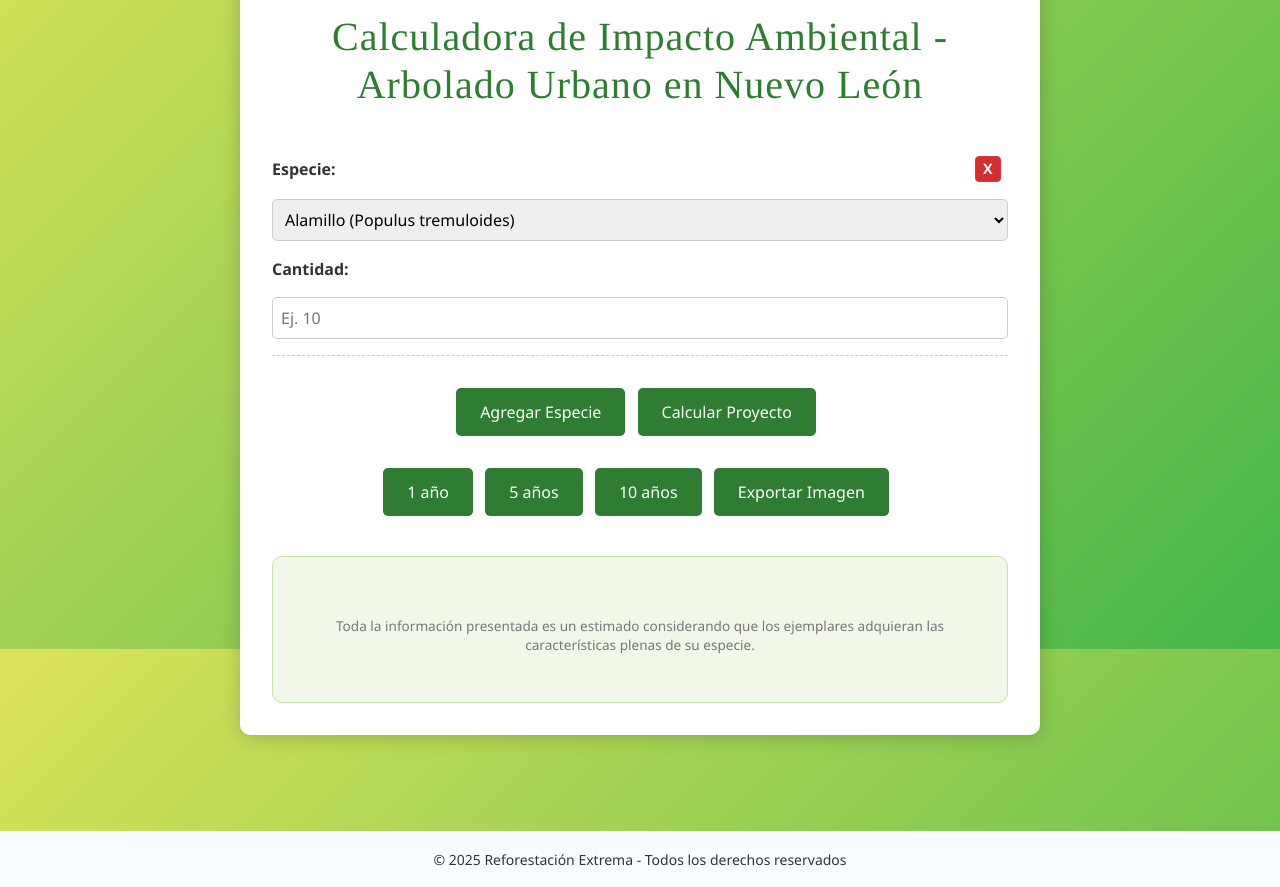
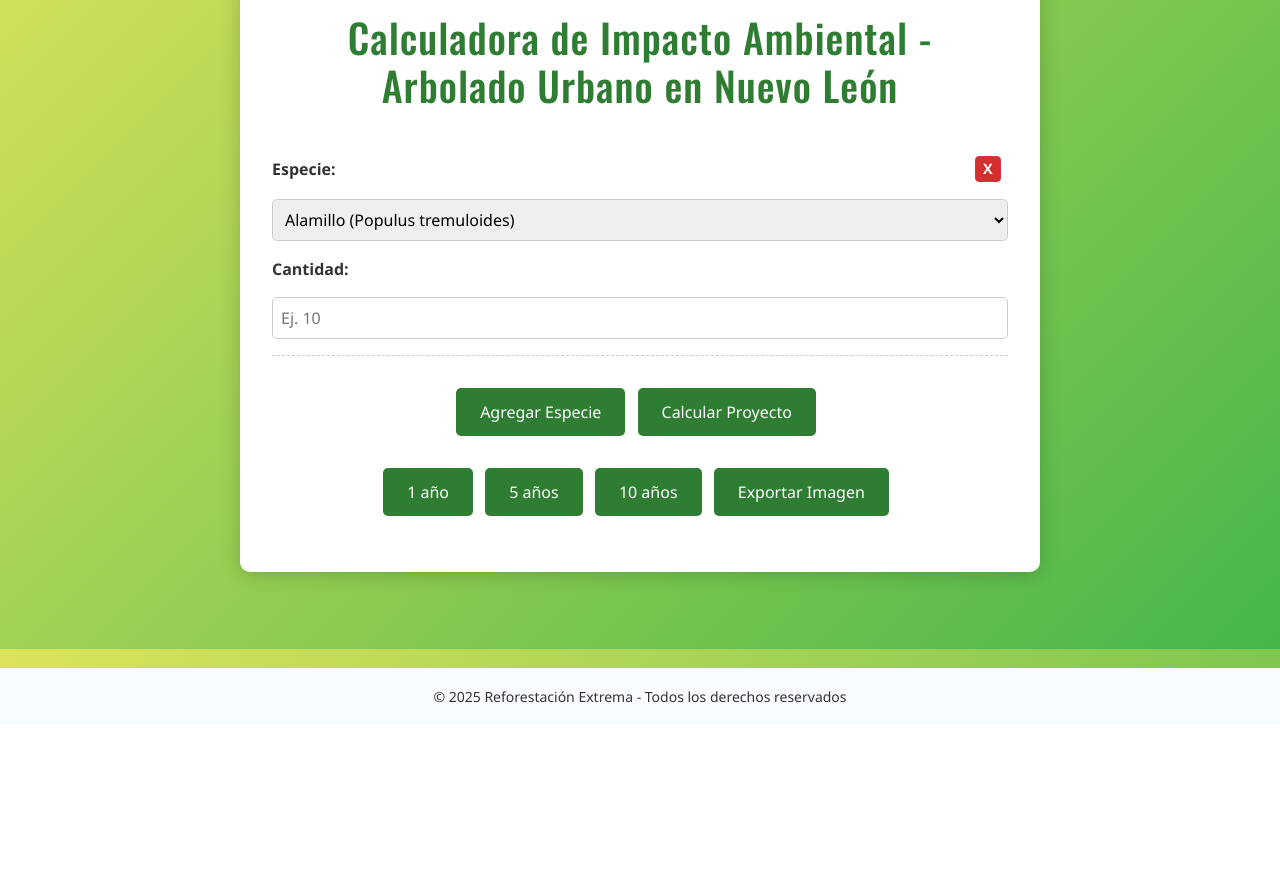
Before and after one commit to Daniel-Manzur-REX/Calculadora-de-impacto-ambiental, a plain HTML site: page index.html in a window 1280 px wide. Shown: the part 151-1038 px from the top of the page. After the commit the page ends 875 px from the top, so only its background shows below. Drawn offline with nearby package versions, Linux system fonts and the light colour scheme.

Commit message:
Update index.html

```diff
--- a/index.html
+++ b/index.html
@@ -7,15 +7,14 @@
   <link rel="stylesheet" href="https://cdn.jsdelivr.net/npm/bootstrap@5.3.0/dist/css/bootstrap.min.css">
   <link rel="preconnect" href="https://fonts.googleapis.com">
   <link rel="preconnect" href="https://fonts.gstatic.com" crossorigin>
-  <link href="https://fonts.googleapis.com/css2?family=Tinos:ital,wght@0,400;0,700;1,400;1,700&display=swap" rel="stylesheet">
+  <link href="https://fonts.googleapis.com/css2?family=Oswald:wght@200..700&display=swap" rel="stylesheet">
+  <link rel="stylesheet" href="css/styles.css">
   <script src="https://cdnjs.cloudflare.com/ajax/libs/html2canvas/1.4.1/html2canvas.min.js"></script>
-  <link rel="stylesheet" href="css/styles.css">
 </head>
-
 <body>
   <div class="container">
     <img src="assets/creamos-futuro.png" alt="Logo REX" class="d-block mx-auto" style="max-width: 250px; margin-bottom: 1rem;">
-    <h1>Calculadora de Impacto Ambiental - Arbolado Urbano en Nuevo León</h1>
+    <h1 class="oswald-titulo">Calculadora de Impacto Ambiental - Arbolado Urbano en Nuevo León</h1>
     <div id="especiesContainer"></div>
     <div class="text-center mb-3">
     <button onclick="agregarEntrada()">Agregar Especie</button>
@@ -29,7 +28,7 @@
       <button onclick="exportarImagen()">Exportar Imagen</button>
     </div>
 
-    <div id="exportable">
+    <div id="exportable" style="display: none;">
       <div class="result" id="resultado"></div>
       <p id="disclaimer">
         Toda la información presentada es un estimado considerando que los ejemplares adquieran las características plenas de su especie.
@@ -41,6 +40,6 @@
     <small>&copy; 2025 Reforestación Extrema - Todos los derechos reservados</small>
   </footer>
 
-  <script src="js/main.js"></script>
+    <script src="js/main.js"></script>
 </body>
 </html>
```
